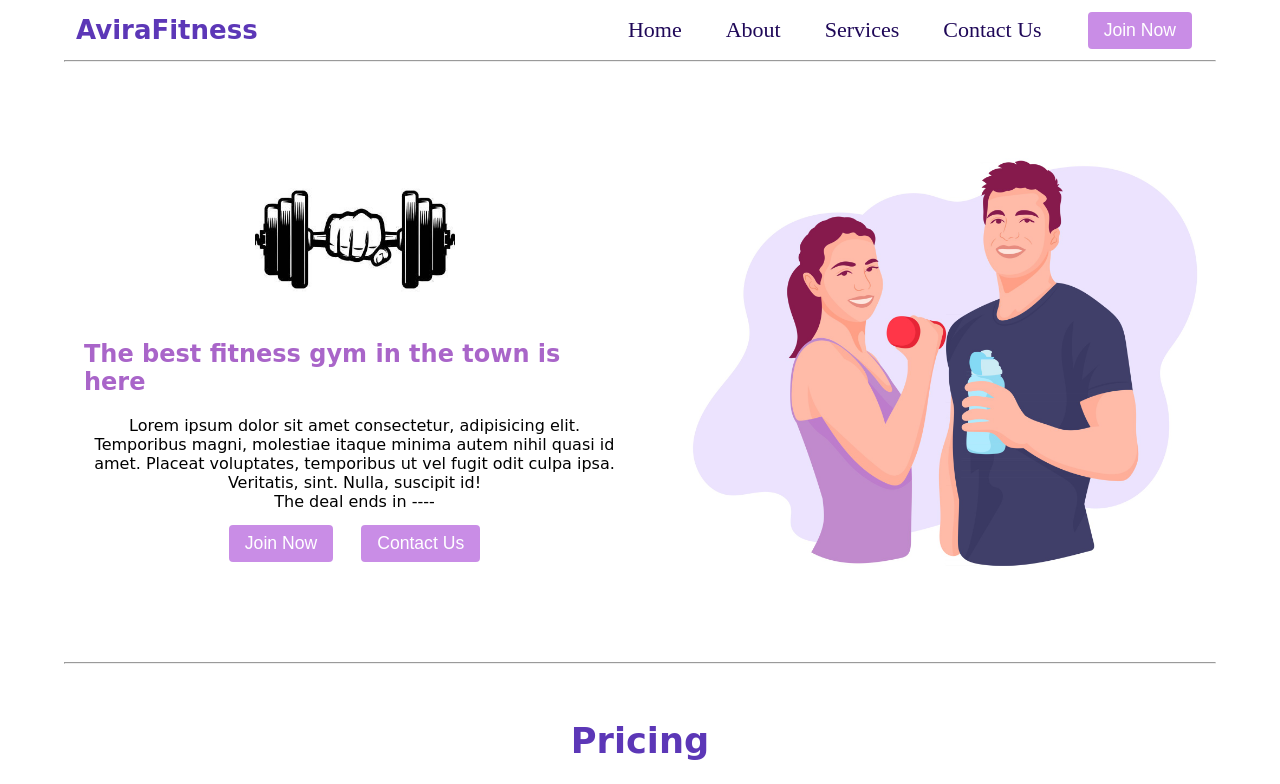
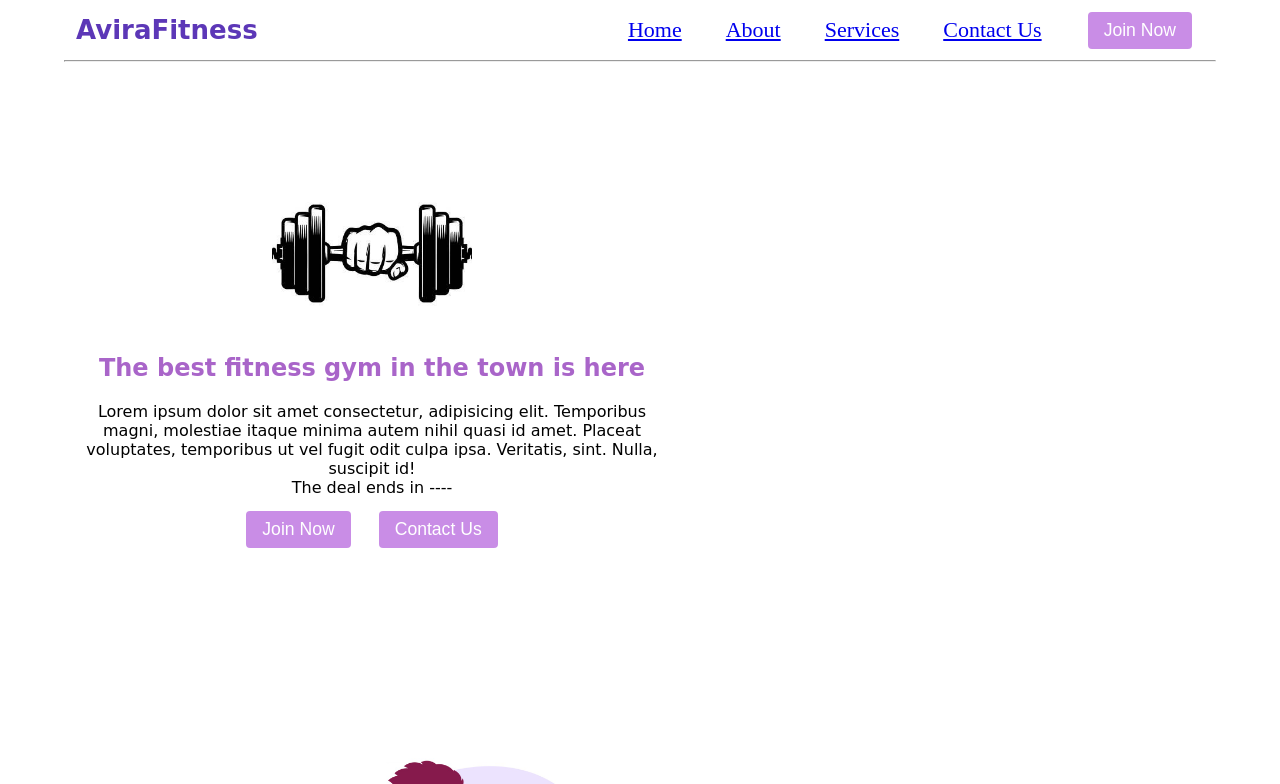
Before and after one commit to AvinashChourasia/GYM-Website, a plain HTML site: page index.html in a window 1280 px wide. Shown: the top 784 px of the page. Drawn offline with Linux system fonts and the light colour scheme.

Commit message:
Update index.html

```diff
--- a/index.html
+++ b/index.html
@@ -7,7 +7,7 @@
     <meta name="viewport" content="width=device-width, initial-scale=1.0">
     <title>GYM Website</title>
     <link rel="stylesheet" href="styles.css">
-    <!-- <link rel="stylesheet" href="utils.css"> -->
+    <link rel="stylesheet" href="utils.css">
     <link rel="shortcut icon" href="favicon-32x32.png" type="image/x-icon">
     <link rel="preconnect" href="https://fonts.googleapis.com">
     <link rel="preconnect" href="https://fonts.googleapis.com">
@@ -20,18 +20,17 @@
             <nav class="navbar">
                 <div class="logo">AviraFitness</div>
                 <ul>
-                    <li>Home</li>
-                    <li>About</li>
-                    <li>Services</li>
-                    <li>Contact Us</li>
+                    <li><a href="index.html" >Home</a></li>
+                    <li><a href="#section1" >About</a></li>
+                    <li><a href="#section2" >Services</a></li>
+                    <li><a href="login.html" >Contact Us</a></li>
                     <li><button class="btn"><a href="login.html" target="_blank">Join Now</a></button></li>
                 </ul>
             </nav>
         </header>
         <hr>
         <main class="min-h-screen">
-            <section class="section1">
-                <div class="flex">
+            <section class="section1" id="section1">
                     <div class="left">
                         <img src="./dumbbell-35672.png" alt="dumbbell">
                         <h1>The best fitness gym in the town is here</h1>
@@ -49,11 +48,9 @@
                     <div class="right">
                         <img src="./V1404_generated.jpg" alt="GYM">
                     </div>
-                </div>
-
             </section>
             <hr>
-            <section class="section2">
+            <section class="section2" id="section2">
                 <h1>Pricing</h1>
                 <p>Lorem ipsum dolor sit amet consectetur adipisicing elit. Officia cum quas facilis voluptatibus modi
                     molestiae ducimus iste culpa nobis sit. Expedita quidem molestiae nulla itaque deserunt vitae
@@ -67,7 +64,7 @@
                             <li>2 gb of storage</li>
                             <li>Email support</li>
                             <li>help centre excess</li>
-                            <li><button class="btn">Sign Up</button></li>
+                            <li><button class="btn"><a href="login.html" target="_blank">Sign Up</a></button></li>
                         </ul>
                     </div>
                     <div class="box">
@@ -78,7 +75,7 @@
                             <li>10 GB of storage</li>
                             <li>Priority email support</li>
                             <li>Help center access</li>
-                            <li><button class="btn">Get Started</button></li>
+                            <li><button class="btn"><a href="login.html" target="_blank">Get Started</a></button></li>
                         </ul>
                     </div>
                     <div class="box">
@@ -89,7 +86,7 @@
                             <li>15 GB of storage</li>
                             <li>Phone and email support</li>
                             <li>Help center access</li>
-                            <li><button class="btn">Contact Us</button></li>
+                            <li><button class="btn"><a href="login.html" target="_blank">Contact Us</a></button></li>
                         </ul>
                     </div>
                 </div>
```
